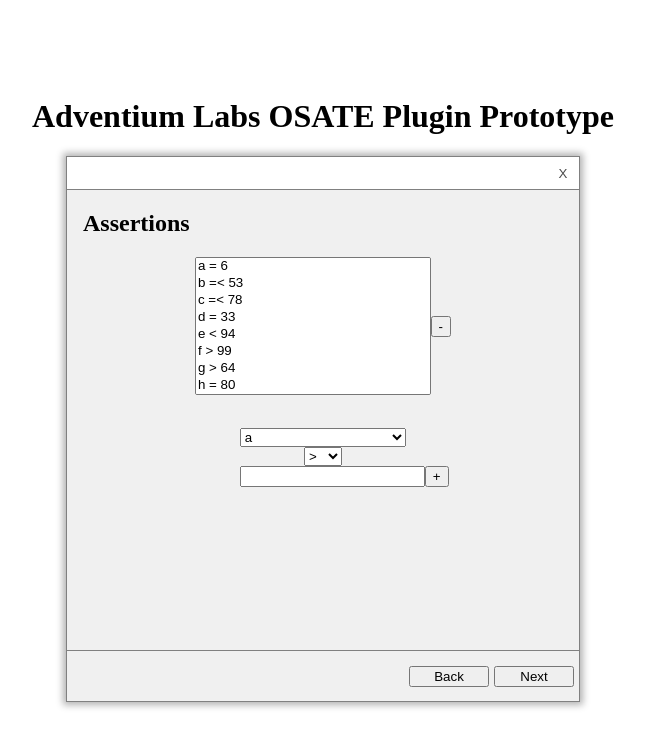
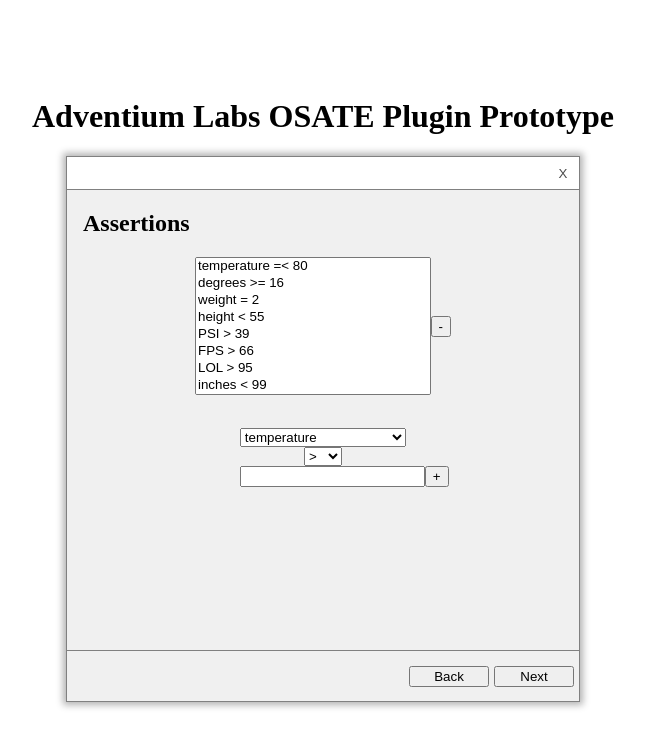
Before and after one commit to RileyAbr/CSCI445-Adventium-2021, a React (Create React App) app in the folder ui-prototype/: page /assertions in a window 1280 px wide. Shown: the top 748 px of the page, without its empty margins (317-962 px from the left). Built offline with nearby package versions, Linux system fonts and the light colour scheme.

Commit message:
All components are now tied to a central state

```diff
--- a/ui-prototype/src/App.js
+++ b/ui-prototype/src/App.js
@@ -8,11 +8,17 @@
 import Output from "./components/Output";
 
 import commonParameters from "./common-parameters.json";
-import comparions from "./comparisons.json";
+import comparisons from "./comparisons.json";
+
+function getRandomInt(max) {
+    return Math.floor(Math.random() * Math.floor(max));
+}
 
 function App() {
     const [parameters, setParameters] = useState(commonParameters);
-    const [assertions, setAssertions] = useState();
+    const [assertions, setAssertions] = useState(
+        commonParameters.map((val) => `${val} ${comparisons[getRandomInt(5)]} ${getRandomInt(100)}`)
+    );
 
     return (
         <Router>
@@ -61,7 +67,11 @@
                                 <Output assertions={assertions} />
                             </Route>
                             <Route path="/assertions">
-                                <Assertions parameters={parameters} symbols={comparions} />
+                                <Assertions
+                                    parameters={parameters}
+                                    assertions={assertions}
+                                    symbols={comparisons}
+                                />
                             </Route>
                             <Route path="/">
                                 <Parameters parameters={parameters} />
--- a/ui-prototype/src/components/Assertions/Assertions.js
+++ b/ui-prototype/src/components/Assertions/Assertions.js
@@ -1,41 +1,10 @@
 import React from "react";
-
-import comparators from "../../comparisons.json";
-
-const alphaSet = [
-    "a",
-    "b",
-    "c",
-    "d",
-    "e",
-    "f",
-    "g",
-    "h",
-    "i",
-    "j",
-    "k",
-    "l",
-    "m",
-    "n",
-    "o",
-    "p",
-    "q",
-    "r",
-    "s",
-    "t",
-    "u",
-    "v",
-    "w",
-    "x",
-    "y",
-    "z",
-];
 
 function getRandomInt(max) {
     return Math.floor(Math.random() * Math.floor(max));
 }
 
-const Assertions = () => (
+const Assertions = ({ parameters, assertions, symbols }) => (
     <>
         <h2>Assertions</h2>
         <div
@@ -56,10 +25,8 @@
                 }}
             >
                 <select style={{ flexGrow: 1 }} size="8">
-                    {alphaSet.map((val) => (
-                        <option value={val}>
-                            {val} {comparators[getRandomInt(5)]} {getRandomInt(100)}
-                        </option>
+                    {assertions.map((val) => (
+                        <option value={val}>{val}</option>
                     ))}
                 </select>
                 <button type="button">-</button>
@@ -73,12 +40,12 @@
                 }}
             >
                 <select style={{ width: "65%" }}>
-                    {alphaSet.map((val) => (
+                    {parameters.map((val) => (
                         <option value={val}>{val}</option>
                     ))}
                 </select>
                 <select>
-                    {comparators.map((symbol) => (
+                    {symbols.map((symbol) => (
                         <option value={symbol}>{symbol}</option>
                     ))}
                 </select>
--- a/ui-prototype/src/components/Output/Output.js
+++ b/ui-prototype/src/components/Output/Output.js
@@ -1,8 +1,13 @@
 import React from "react";
 
-const lorem = `Lorem ipsum dolor sit amet, consectetur adipiscing elit, sed do eiusmod tempor incididunt ut labore et dolore magna aliqua. Ut enim ad minim veniam, quis nostrud exercitation ullamco laboris nisi ut aliquip ex ea commodo consequat. Duis aute irure dolor in reprehenderit in voluptate velit esse cillum dolore eu fugiat nulla pariatur. Excepteur sint occaecat cupidatat non proident, sunt in culpa qui officia deserunt mollit anim id est laborum.`;
+const Output = ({ assertions }) => {
+    let formattedOutput = "";
 
-const Output = () => (
+    for (let i = 0; i < assertions.length; i += 1) {
+        formattedOutput += `${assertions[i]} \n`;
+    }
+
+    return (
         <>
             <h2>Output</h2>
             <div
@@ -16,10 +21,11 @@
                     margin: "0 auto",
                 }}
             >
-            <textarea value={lorem} style={{ width: "100%" }} rows="18" />
+                <textarea value={formattedOutput} style={{ width: "100%" }} rows="18" />
                 <button type="button">Copy to Clipboard</button>
             </div>
         </>
     );
+};
 
 export default Output;
--- a/ui-prototype/src/components/Parameters/Parameters.js
+++ b/ui-prototype/src/components/Parameters/Parameters.js
@@ -1,33 +1,4 @@
 import React from "react";
-
-const alphaSet = [
-    "a",
-    "b",
-    "c",
-    "d",
-    "e",
-    "f",
-    "g",
-    "h",
-    "i",
-    "j",
-    "k",
-    "l",
-    "m",
-    "n",
-    "o",
-    "p",
-    "q",
-    "r",
-    "s",
-    "t",
-    "u",
-    "v",
-    "w",
-    "x",
-    "y",
-    "z",
-];
 
 const Parameters = ({ parameters }) => (
     <>
```
Lines whose indentation alone changed are shown as unchanged.
